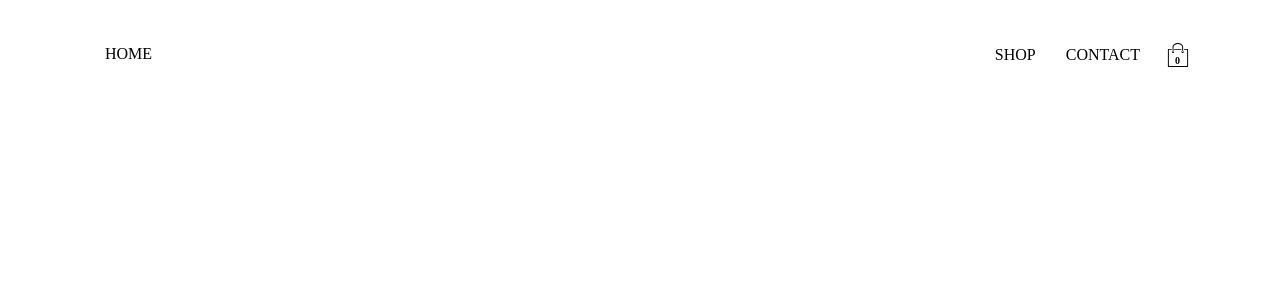
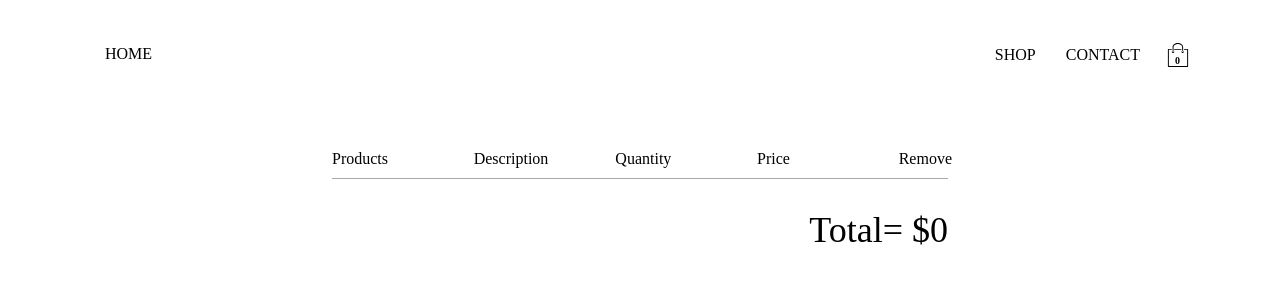
Before and after one commit to Mineliegoma/my_tech, a React (Create React App) app: page /checkout in a window 1280 px wide. Shown: the top 300 px of the page. Built offline with nearby package versions, Linux system fonts and the light colour scheme.

Commit message:
hide cart at checkout

```diff
--- a/src/App.js
+++ b/src/App.js
@@ -4,6 +4,8 @@
 import Homepage from './pages/homepage/Homepage.js';
 import Shoppage from './pages/shop/Shoppage';
 import NavBar from './components/navBar/NavBar.js';
+import Checkout from './pages/checkout/Checkout.js'
+
 // const Watchpage = () => {
 //   return (
 //     <div>
@@ -20,6 +22,8 @@
       <Switch>
         <Route exact path='/' component={Homepage} />
         <Route path='/shop' component={Shoppage} />
+        <Route exact path='/checkout' component={Checkout} />
+
       </Switch>
     </div>
   );
--- a/src/components/cart/Cart.js
+++ b/src/components/cart/Cart.js
@@ -2,22 +2,35 @@
 import { connect } from 'react-redux'
 import CustomButtom from '../custom-buttom/CustomButtom.js'
 import './cart.styles.scss'
+import { withRouter } from 'react-router-dom'
 import CartItem from '../cart-item/CartItem.js'
 import { selectCartItems } from '../../redux/cart/cart.selectors'
+// import { toogleCardHidden } from '../../redux/cart/cart.action.js'
+import { toggleCartHidden } from '../../redux/cart/cart.actions.js'
 
-const Cart = ({ cartItems }) => {
+const Cart = ({ cartItems, history, dispatch }) => {
  return (
   <div className='cart-dropdown'>
    <div className="cart-items">
-    {
+
+    {cartItems.length ? (
      cartItems.map(cartItem => (<CartItem key={cartItem.id} detail={cartItem} />))
-    }
+    )
+     :
+     (
+      <span className='empty-message'>Cart is empty </span>
+
+     )}
+
    </div>
-   <CustomButtom>GO TO CHECKOUT</CustomButtom>
+   <CustomButtom onClick={() => {
+    history.push('/checkout');
+    dispatch(toggleCartHidden());
+   }}>GO TO CHECKOUT</CustomButtom>
   </div>
  );
 }
 const mapStateToProps = state => ({
  cartItems: selectCartItems(state)
 });
-export default connect(mapStateToProps)(Cart);
+export default withRouter(connect(mapStateToProps)(Cart));
--- a/src/components/cart/cart.styles.scss
+++ b/src/components/cart/cart.styles.scss
@@ -10,6 +10,10 @@
   top: 90px;
   right: 40px;
   z-index: 5;
+  .empty-message{
+   font-size: 18px;
+   margin: 50px auto;
+  }
 
   .cart-items {
     height: 240px;
--- /dev/null
+++ b/src/pages/checkout/Checkout.js
@@ -0,0 +1,43 @@
+import React from 'react'
+import { connect } from 'react-redux';
+import { createStructuredSelector } from 'reselect';
+import { selectCartItems, selectCartCheckout } from '../../redux/cart/cart.selectors'
+
+
+import './checkout.styles.scss';
+const Checkout = ({ cartItems, total }) => {
+ return (
+  <div className='checkout-page'>
+   <div className='checkout-header'>
+    <div className='header-block'>
+
+     <span>Products</span>
+    </div>
+    <div className='header-block'>
+     <span>Description</span>
+    </div>
+    <div className='header-block'>
+     <span>quantity</span>
+    </div>
+    <div className='header-block'>
+     <span>Price</span>
+    </div>
+    <div className='header-block'>
+     <span>Remove</span>
+    </div>
+   </div>
+   {
+    cartItems.map(cartItem => cartItem.name)
+   }
+   <div className='total'>
+    <span>Total= ${total}</span>
+   </div>
+  </div>
+ )
+}
+const mapStateToProps = createStructuredSelector({
+ cartItems: selectCartItems,
+ total: selectCartCheckout
+});
+
+export default connect(mapStateToProps)(Checkout);
--- /dev/null
+++ b/src/pages/checkout/checkout.styles.scss
@@ -0,0 +1,31 @@
+.checkout-page {
+  width: 55%;
+  min-height: 90vh;
+  display: flex;
+  flex-direction: column;
+  align-items: center;
+  margin: 50px auto 0;
+
+  .checkout-header {
+    width: 100%;
+    padding: 10px 0;
+    display: flex;
+    justify-content: space-between;
+    border-bottom: 1px solid darkgrey;
+
+    .header-block {
+      text-transform: capitalize;
+      width: 23%;
+
+      &:last-child {
+        width: 8%;
+      }
+    }
+  }
+
+  .total {
+    margin-top: 30px;
+    margin-left: auto;
+    font-size: 36px;
+  }
+}
--- a/src/redux/cart/cart.selectors.js
+++ b/src/redux/cart/cart.selectors.js
@@ -15,3 +15,14 @@
 
   )
 )
+export const selectCartCheckout = createSelector(
+ [selectCartItems],
+ cartItems =>
+  cartItems.reduce(
+   (accumulatedQuantity, cartItem) =>
+    accumulatedQuantity + cartItem.quantity * cartItem.price,
+   0
+
+  )
+
+)
```
